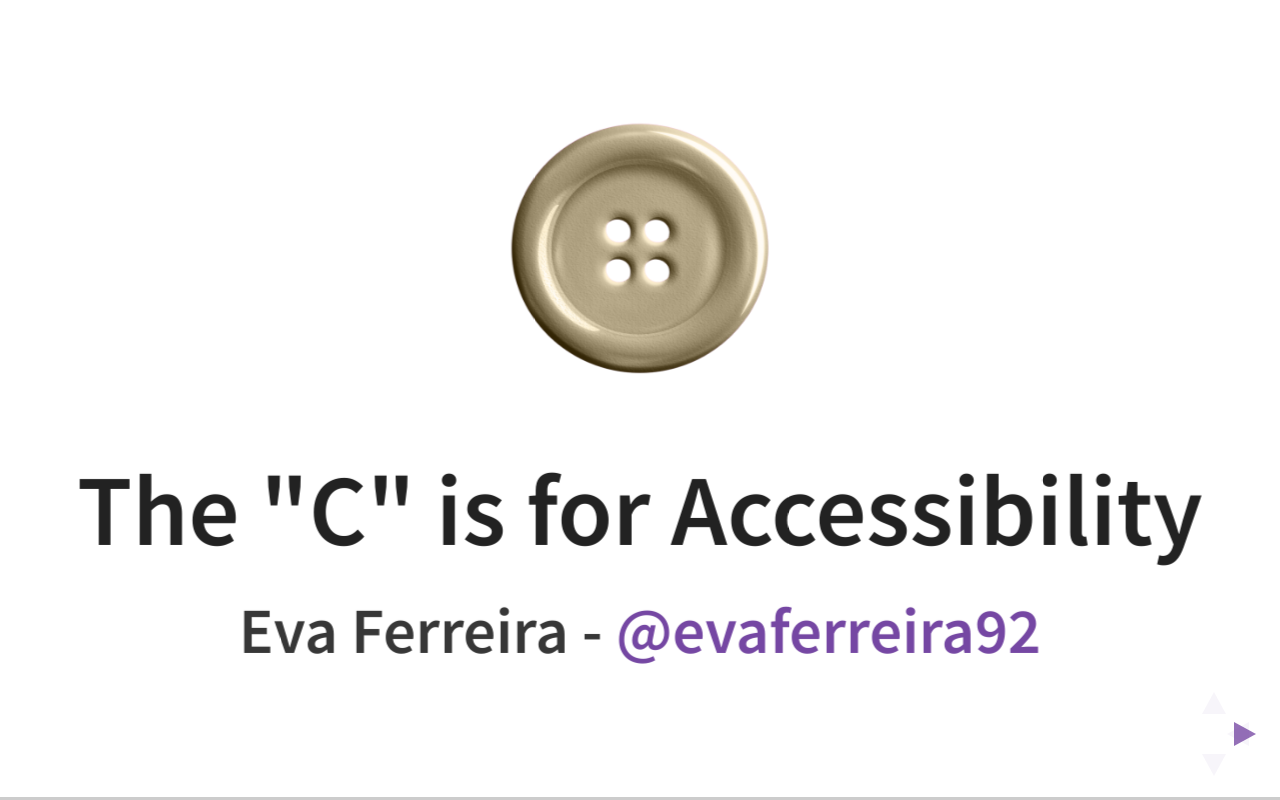
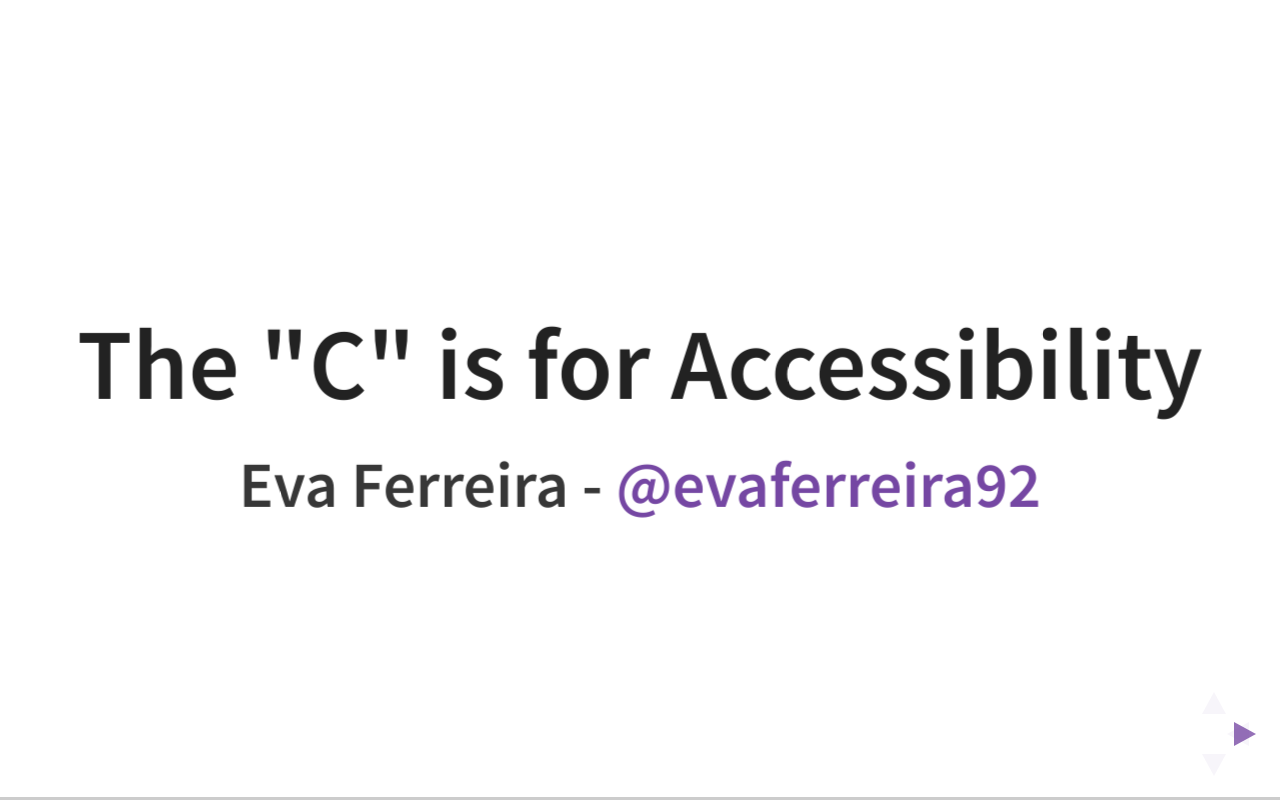
Before and after one commit to evaferreira/fronteers-talk, a website: page index.html in a window 1280 px wide. Drawn offline with Linux system fonts and the light colour scheme.

Commit message:
Remove unused images

```diff
--- a/index.html
+++ b/index.html
@@ -28,7 +28,6 @@
 		<div class="reveal">
 			<div class="slides">
 				<section class="main white">
-					<img class="main_img" src="img/pipa.png" alt="">
 					<h1 class="title">The "C" is for Accessibility</h1>
 					<h2 class="subtitle">Eva Ferreira - <a href="https://twitter.com/evaferreira92">@evaferreira92</a></h2>
 				</section>
```
Also changed, not shown: img/great.gif (deleted), img/headphones.jpg (deleted), img/high-five-cat.gif (deleted), img/keyboard.png (deleted), img/lisa-torch.gif (deleted), img/pipa-original.jpg (deleted), img/pipa.png (deleted), img/shopping.gif (deleted), img/stats.png (deleted), img/why.gif (deleted), 3 other files.
